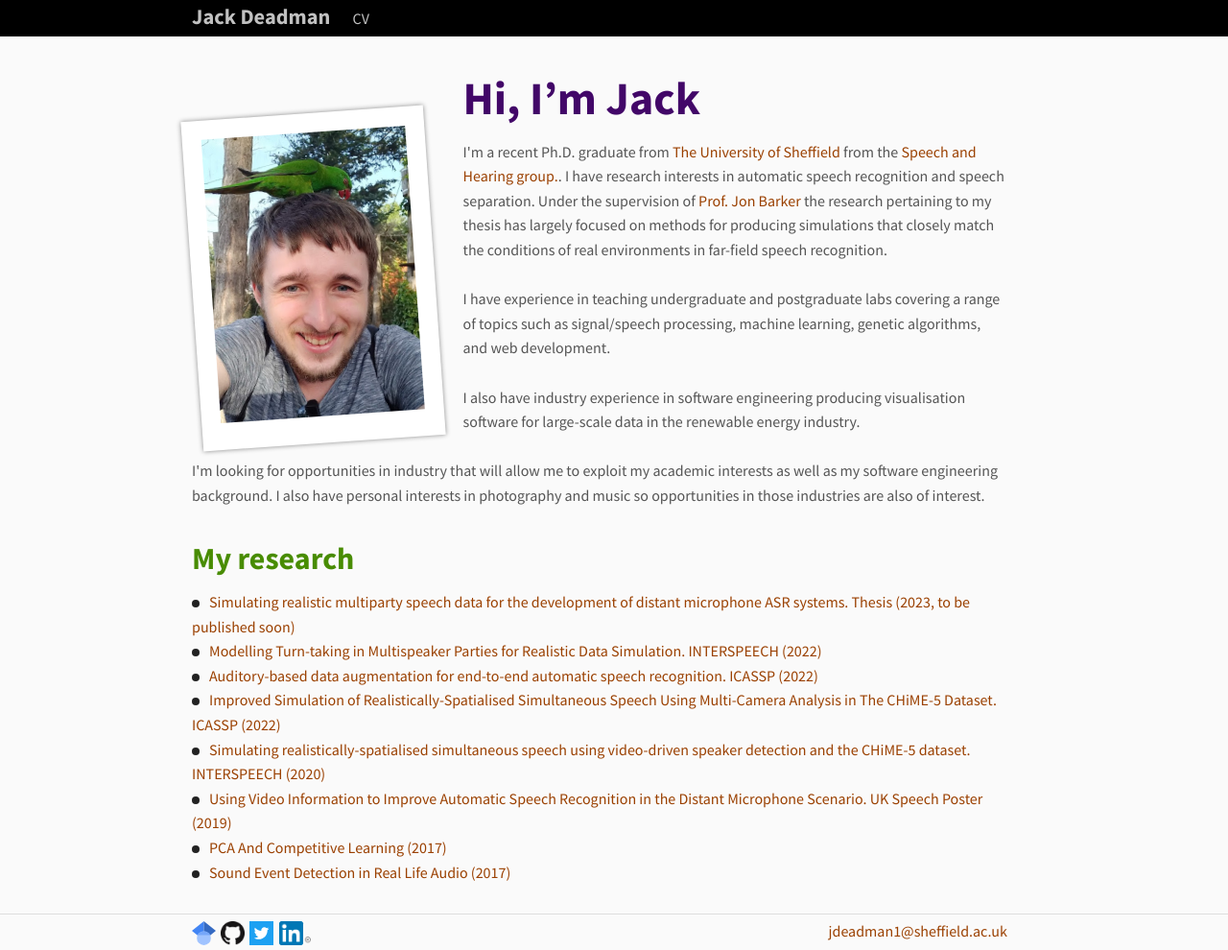
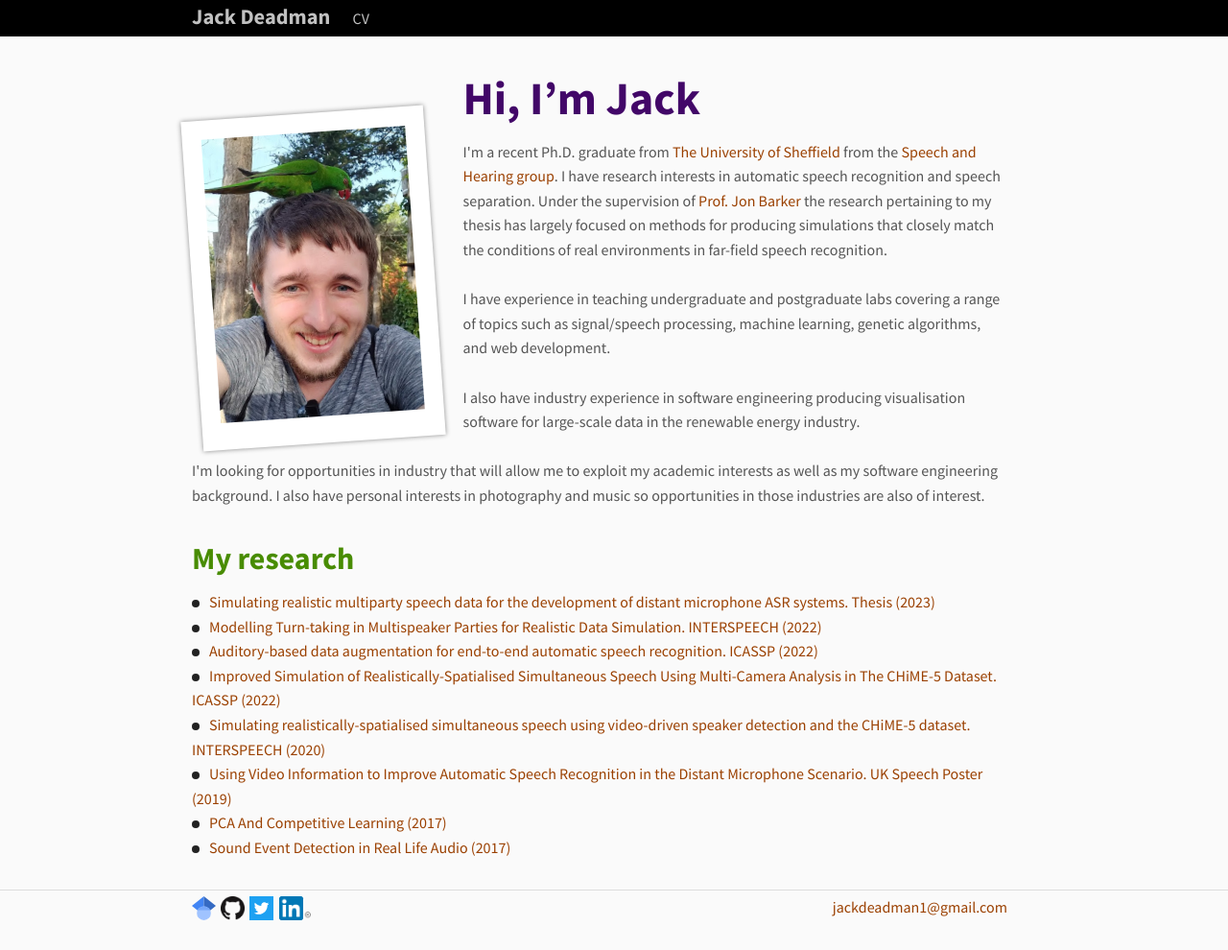
Before and after one commit to jackdeadman/jackdeadman.com, a plain HTML site: page index.html in a window 1280 px wide. Shown: the whole page at 96% size. After the commit the page ends 964 px from the top, so only its background shows below. Drawn offline with nearby package versions, Linux system fonts and the light colour scheme.

Commit message:
Update index.html

```diff
--- a/index.html
+++ b/index.html
@@ -26,7 +26,7 @@
 
         <h1>Hi, I&rsquo;m Jack</h1>
         <p class="text">
-          I'm a recent Ph.D. graduate from <a target="_blank" href="//www.sheffield.ac.uk/">The University of Sheffield</a> from the <a href="//spandh.dcs.shef.ac.uk/">Speech and Hearing group.</a>. I have research interests in automatic speech recognition and speech separation. Under the supervision of <a href="http://staffwww.dcs.shef.ac.uk/people/J.Barker/">Prof. Jon Barker</a> the research pertaining to my thesis has largely focused on methods for producing simulations that closely match the conditions of real environments in far-field speech recognition.
+          I'm a recent Ph.D. graduate from <a target="_blank" href="//www.sheffield.ac.uk/">The University of Sheffield</a> from the <a href="//spandh.dcs.shef.ac.uk/">Speech and Hearing group</a>. I have research interests in automatic speech recognition and speech separation. Under the supervision of <a href="http://staffwww.dcs.shef.ac.uk/people/J.Barker/">Prof. Jon Barker</a> the research pertaining to my thesis has largely focused on methods for producing simulations that closely match the conditions of real environments in far-field speech recognition.
         </p>
         <p>
           I have experience in teaching undergraduate and postgraduate labs covering a range of topics such as signal/speech processing, machine learning, genetic algorithms, and web development.
@@ -42,7 +42,7 @@
 
         <h2>My research</h2>
         <ul class="list">
-          <li><a target="_blank" href="#">Simulating realistic multiparty speech data for the development of distant microphone ASR systems. Thesis (2023, to be published soon)</a></li>
+          <li><a target="_blank" href="https://etheses.whiterose.ac.uk/33420/">Simulating realistic multiparty speech data for the development of distant microphone ASR systems. Thesis (2023)</a></li>
 
           <li><a target="_blank" href="https://www.isca-speech.org/archive/pdfs/interspeech_2022/deadman22_interspeech.pdf">Modelling Turn-taking in Multispeaker Parties for Realistic Data Simulation. INTERSPEECH (2022)</a></li>
 
@@ -80,13 +80,13 @@
           </a>
         </li>
         <li>
-          <a href="//www.linkedin.com/in/jack-deadman-19101297/" class="social">
+          <a href="//www.linkedin.com/in/jackdeadman/" class="social">
             <img class="logo" src="images/social/linkedin.png" alt="Linkedin logo">
           </a>
         </li>
       </ul>
       <div class="right">
-        <a href="mailto:jdeadman1@sheffield.ac.uk">jdeadman1@sheffield.ac.uk</a>
+        <a href="mailto:jackdeadman1@gmail.com">jackdeadman1@gmail.com</a>
       </div>
     </div>
   </footer>
```
